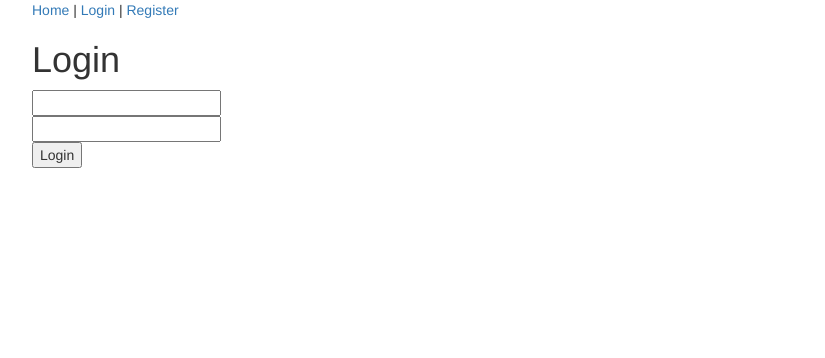
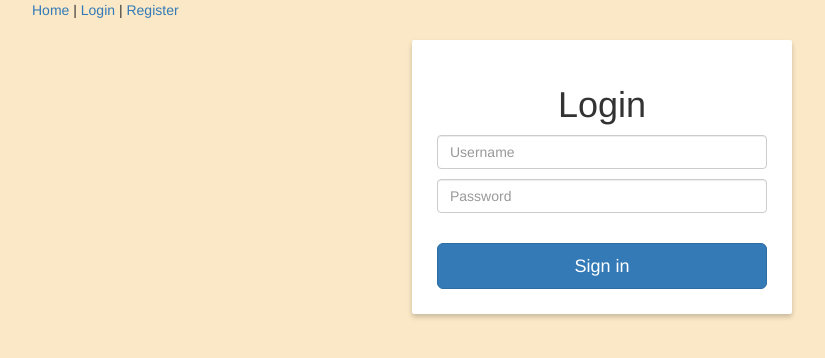
Before and after one commit to kehphin/myhackernews, a website: page public/index.html at #/login in a window 1280 px wide. Shown: the whole page, without its empty margins (38-863 px from the left). Drawn offline with Linux system fonts and the light colour scheme.

Commit message:
styling follow button, background, and login

```diff
--- a/public/css/main.css
+++ b/public/css/main.css
@@ -1,3 +1,14 @@
+body {
+  background-color: #fbe8c6;
+}
+
+.login-container {
+  background-color: white;
+  margin-top: 20px;
+  -webkit-box-shadow: 0px 3px 5px rgba(0, 0, 0, 0.20);
+  border-radius: 2px;
+}
+
 .sort {
   cursor: hand;
 }
@@ -10,3 +21,24 @@
 .similar-users {
   margin-top: -22px;
 }
+
+.profile-header {
+  display: inline-block;
+}
+
+.follow-btn {
+  margin-top: -19px;
+  margin-left: 10px;
+}
+
+.login-container {
+  padding: 25px;
+}
+
+.login-container > input {
+  margin-bottom: 10px;
+}
+
+.login-container > button {
+  margin-top: 30px;
+}
--- a/public/views/login/login.html
+++ b/public/views/login/login.html
@@ -1,7 +1,9 @@
-<h1>Login</h1>
+<div class="login-container col-sm-offset-4 col-sm-4">
+  <h1 align="center">Login</h1>
 
-<input ng-model="user.username"/><br/>
-<input type="password" ng-model="user.password"/><br/>
-<button ng-click="login(user)">Login</button><br/>
+  <input ng-model="user.username" class="form-control" type="text" placeholder="Username">
+  <input ng-model="user.password" class="form-control" type="password" placeholder="Password">
+  <button ng-click="login(user)" class="btn btn-lg btn-primary btn-block">Sign in</button>
+  {{message}}
 
-{{message}}
+</div>
--- a/public/views/profile/profile.js
+++ b/public/views/profile/profile.js
@@ -1,4 +1,4 @@
-app.controller('ProfileCtrl', function($scope, $http, $rootScope, $routeParams){
+app.controller('ProfileCtrl', function($scope, $http, $rootScope, $routeParams) {
     $scope.$on('$viewContentLoaded', function() {
         $scope.username = $routeParams.username;
         $scope.tabView = 'followers-tab';
```
Also changed, not shown: public/views/profile/profile.html (+7 -6 lines).
